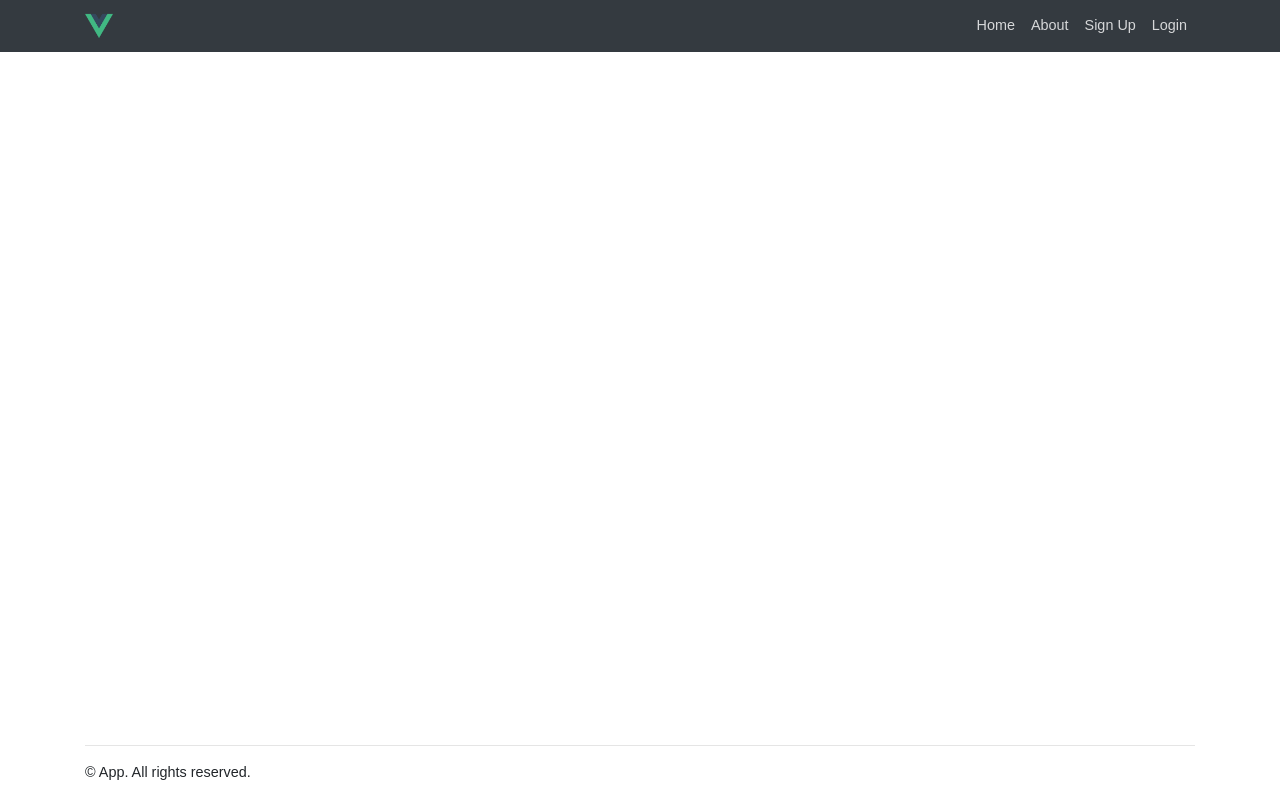
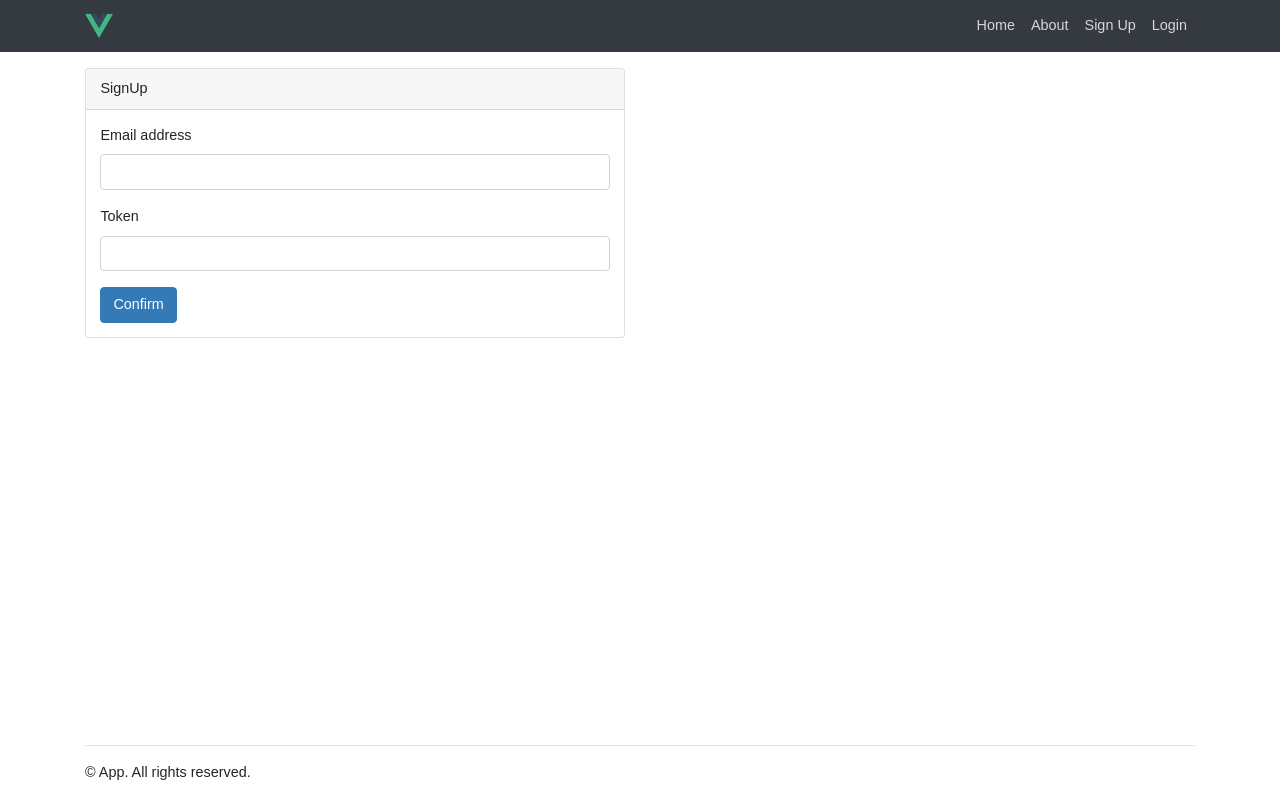
Before and after one commit to bjlag/practic-rabbit, a Vue app in the folder frontend/: page /signup/confirm in a window 1280 px wide. Built offline with nearby package versions, Linux system fonts and the light colour scheme; no server answers.

Commit message:
Frontend. Add a signup

```diff
--- a/frontend/src/router.js
+++ b/frontend/src/router.js
@@ -1,7 +1,6 @@
 import Vue from 'vue'
 import Router from 'vue-router'
 import Home from './views/Home.vue'
-import Signup from './views/Signup'
 import Login from './views/Login'
 
 Vue.use(Router);
@@ -18,12 +17,17 @@
         {
             path: '/about',
             name: 'about',
-            component: () => import(/* webpackChunkName: "about" */ './views/About.vue')
+            component: () => import('./views/About.vue')
         },
         {
             path: '/signup',
             name: 'signup',
-            component: Signup
+            component: () => import('./views/SignUp/Request.vue')
+        },
+        {
+            path: '/signup/confirm',
+            name: 'signup.confirm',
+            component: () => import('./views/SignUp/Confirm.vue')
         },
         {
             path: '/login',
--- a/frontend/src/store.js
+++ b/frontend/src/store.js
@@ -1,16 +1,16 @@
 import Vue from 'vue'
 import Vuex from 'vuex'
 
-Vue.use(Vuex)
+Vue.use(Vuex);
 
 export default new Vuex.Store({
-  state: {
-
-  },
-  mutations: {
-
-  },
-  actions: {
-
-  }
+    state: {
+        currentEmail: null
+    },
+    mutations: {
+        changeCurrentEmail(state, email) {
+            state.currentEmail = email;
+        }
+    },
+    actions: {}
 })
--- /dev/null
+++ b/frontend/src/views/SignUp/Confirm.vue
@@ -0,0 +1,85 @@
+<template>
+    <div class="row">
+        <div class="col-md-6">
+            <div class="card">
+                <div class="card-header">
+                    SignUp
+                </div>
+                <div class="card-body">
+                    <b-alert variant="danger" v-if="error" show>{{error}}</b-alert>
+
+                    <b-form @submit="confirm">
+
+                        <b-form-group label="Email address" label-for="confirmEmail">
+                            <b-form-input
+                                    id="confirmEmail"
+                                    type="email"
+                                    v-model="form.email"
+                                    aria-describedby="confirmEmailError"
+                                    :state="errors.email ? false : null"
+                                    required>
+                            </b-form-input>
+                            <b-form-invalid-feedback id="confirmEmailError">{{ errors.email }}</b-form-invalid-feedback>
+                        </b-form-group>
+
+                        <b-form-group label="Token" label-for="confirmToken">
+                            <b-form-input
+                                    id="confirmToken"
+                                    type="number"
+                                    v-model="form.token"
+                                    aria-describedby="confirmTokenError"
+                                    :state="errors.token ? false : null"
+                                    required>
+                            </b-form-input>
+                            <b-form-invalid-feedback id="confirmTokenError">{{ errors.token }}</b-form-invalid-feedback>
+                        </b-form-group>
+
+                        <b-button type="submit" variant="primary">Confirm</b-button>
+
+                    </b-form>
+                </div>
+            </div>
+        </div>
+    </div>
+</template>
+
+<script>
+    import axios from "axios";
+
+    export default {
+        data() {
+            return {
+                form: {
+                    email: this.$store.state.currentEmail,
+                    token: '',
+                },
+                error: null,
+                errors: []
+            }
+        },
+        methods: {
+            confirm(event) {
+                event.preventDefault();
+                this.error = null;
+                this.errors = [];
+                axios
+                    .post('/auth/signup/confirm', this.form)
+                    .then(() => {
+                        this.$store.commit('changeCurrentEmail', this.form.email);
+                        this.$router.push({name: 'login'});
+                    })
+                    .catch(error => {
+                        if (error.response) {
+                            if (error.response.data.error) {
+                                this.error = error.response.data.error;
+                            } else if (error.response.data.errors) {
+                                this.errors = error.response.data.errors;
+                            }
+                        } else {
+                            console.log(error.message);
+                        }
+                    });
+            }
+        }
+    }
+</script>
--- /dev/null
+++ b/frontend/src/views/SignUp/Request.vue
@@ -0,0 +1,86 @@
+<template>
+    <div class="row">
+        <div class="col-md-6">
+            <div class="card">
+                <div class="card-header">
+                    SignUp
+                </div>
+                <div class="card-body">
+                    <b-alert variant="danger" v-if="error" show>{{error}}</b-alert>
+
+                    <b-form @submit="signup">
+
+                        <b-form-group label="Email address" label-for="signupEmail">
+                            <b-form-input
+                                    id="signupEmail"
+                                    type="email"
+                                    v-model="form.email"
+                                    aria-describedby="signupEmailError"
+                                    :state="errors.email ? false : null"
+                                    required>
+                            </b-form-input>
+                            <b-form-invalid-feedback id="signupEmailError">{{ errors.email }}</b-form-invalid-feedback>
+                        </b-form-group>
+
+                        <b-form-group label="Password" label-for="signupPassword">
+                            <b-form-input
+                                    id="signupPassword"
+                                    type="password"
+                                    v-model="form.password"
+                                    aria-describedby="signupPasswordError"
+                                    :state="errors.password ? false : null"
+                                    required>
+                            </b-form-input>
+                            <b-form-invalid-feedback id="signupPasswordError">{{ errors.password }}
+                            </b-form-invalid-feedback>
+                        </b-form-group>
+
+                        <b-button type="submit" variant="primary">Sign Up</b-button>
+
+                    </b-form>
+                </div>
+            </div>
+        </div>
+    </div>
+</template>
+
+<script>
+    import axios from "axios";
+
+    export default {
+        data() {
+            return {
+                form: {
+                    email: '',
+                    password: '',
+                },
+                error: null,
+                errors: []
+            }
+        },
+        methods: {
+            signup(event) {
+                event.preventDefault();
+                this.error = null;
+                this.errors = [];
+                axios
+                    .post('/auth/signup', this.form)
+                    .then(() => {
+                        this.$store.commit('changeCurrentEmail', this.form.email);
+                        this.$router.push({name: 'signup.confirm'});
+                    })
+                    .catch(error => {
+                        if (error.response) {
+                            if (error.response.data.error) {
+                                this.error = error.response.data.error;
+                            } else if (error.response.data.errors) {
+                                this.errors = error.response.data.errors;
+                            }
+                        } else {
+                            console.log(error.message);
+                        }
+                    });
+            }
+        }
+    }
+</script>
--- a/frontend/src/views/Signup.vue
+++ /dev/null
@@ -1,43 +0,0 @@
-<template>
-    <div class="row">
-        <div class="col-md-6">
-            <div class="card">
-                <div class="card-header">
-                    Sign Up
-                </div>
-                <div class="card-body">
-                    <b-form @submit="signup">
-                        <b-form-group label="Email" label-for="signupEmail">
-                            <b-form-input id="signupEmail" type="email" v-model="form.email" required></b-form-input>
-                        </b-form-group>
-                        <b-form-group label="Password" label-for="signupPassword">
-                            <b-form-input id="signupPassword" type="password" v-model="form.password" required></b-form-input>
-                        </b-form-group>
-                        <b-button type="submit" variant="primary">Sign Up</b-button>
-                    </b-form>
-                </div>
-            </div>
-        </div>
-    </div>
-</template>
-
-<script>
-    export default {
-        name: 'Signup',
-        data() {
-            return {
-                form: {
-                    email: null,
-                    password: null
-                }
-            }
-        },
-        methods: {
-            signup(event) {
-                event.preventDefault();
-                alert('Sign up with ' + this.$data.form.email);
-                return false;
-            }
-        }
-    }
-</script>
```
